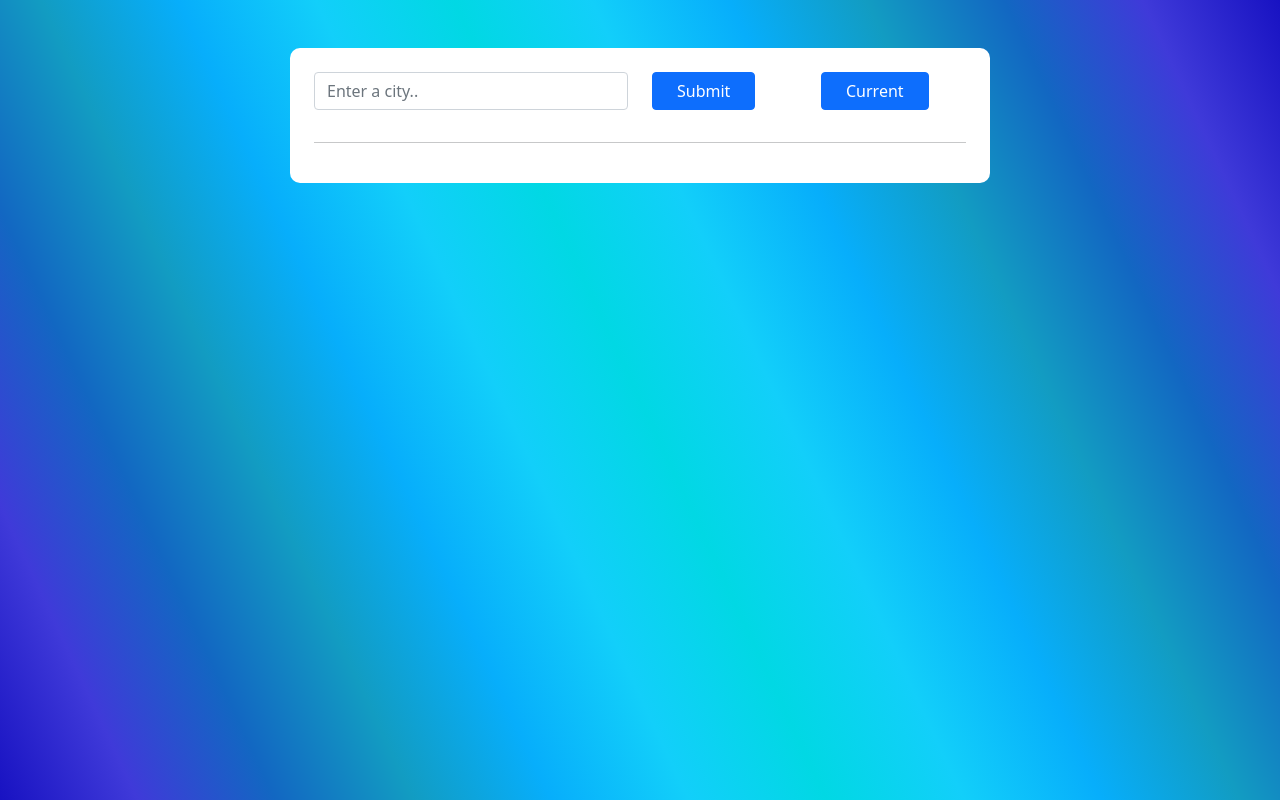
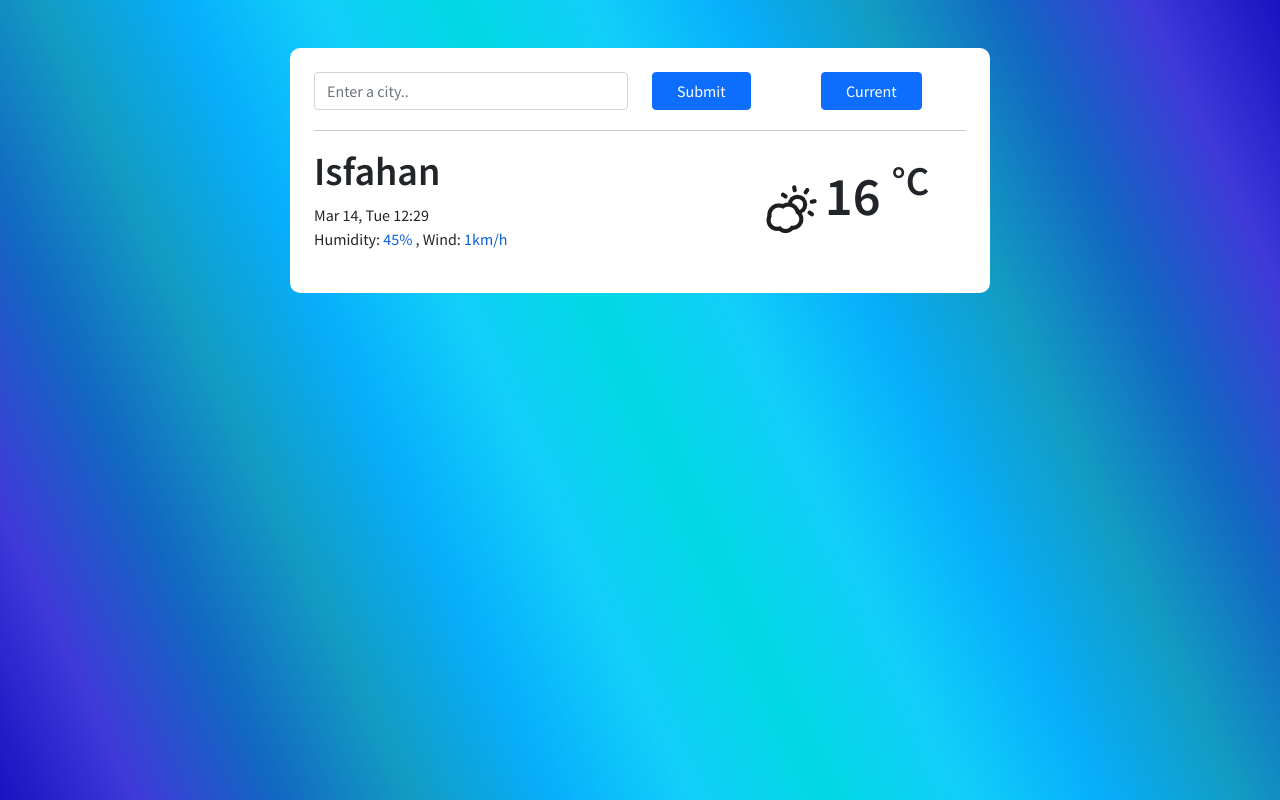
Before and after one commit to HanieSolaty/Vanila-Weather-App, a plain HTML site: page index.html in a window 1280 px wide. Drawn offline with nearby package versions, Linux system fonts and the light colour scheme.

Commit message:
adding second row containing weather details

```diff
--- a/index.html
+++ b/index.html
@@ -4,6 +4,14 @@
     <meta charset="UTF-8" />
     <meta http-equiv="X-UA-Compatible" content="IE=edge" />
     <meta name="viewport" content="width=device-width, initial-scale=1.0" />
+
+    <!-- Google fonts -->
+    <link rel="preconnect" href="https://fonts.googleapis.com" />
+    <link rel="preconnect" href="https://fonts.gstatic.com" crossorigin />
+    <link
+      href="https://fonts.googleapis.com/css2?family=Kalam:wght@300&family=Source+Sans+Pro:wght@200;300;400;600;700;900&display=swap"
+      rel="stylesheet"
+    />
 
     <!-- Bootstrap css cdns -->
     <link
@@ -21,8 +29,9 @@
   <body>
     <div class="app mt-5">
       <div class="container p-4">
+        <!-- first row contains searching items-->
         <div class="row">
-          <div class="mb-3 col-6">
+          <div class="mb-1 col-6">
             <input
               type="text"
               class="form-control"
@@ -31,16 +40,38 @@
               placeholder="Enter a city.."
             />
           </div>
-          <div class="mb-3 col-3">
+          <div class="mb-1 col-3">
             <button type="submit" class="btn btn-primary px-4">Submit</button>
           </div>
-          <div class="mb-3 col-3">
+          <div class="mb-1 col-3">
             <button type="submit" class="btn btn-primary px-4">Current</button>
           </div>
         </div>
 
         <hr />
-        <div class="row"></div>
+
+        <!-- second row contains today weather and details about it -->
+        <div class="row pb-3">
+          <div class="col-6">
+            <div class="row"><h1 class="city">Isfahan</h1></div>
+            <div class="row"><p class="mb-0">Mar 14, Tue 12:29</p></div>
+            <div class="row">
+              <p class="mb-0">
+                Humidity: <span><span class="humidity">45</span>%</span> , Wind:
+                <span><span class="wind">1</span>km/h</span>
+              </p>
+            </div>
+            <!-- <div class="row"><p class="mb-0">few clouds</p></div> -->
+          </div>
+          <div class="offset-2 col-4 py-3">
+            <img
+              class="main-temp-icon"
+              src="images/download.png"
+              alt="weather icon"
+            />
+            <h1 class="main-temp-text">16 <sup>°C</sup></h1>
+          </div>
+        </div>
         <div class="row"></div>
       </div>
     </div>
--- a/src/style.css
+++ b/src/style.css
@@ -2,6 +2,8 @@ html {
   height: 100%;
 }
 body {
+  font-family: "Kalam", cursive;
+  font-family: "Source Sans Pro", sans-serif;
   box-sizing: border-box;
   background: linear-gradient(
     65deg,
@@ -38,3 +40,22 @@ body {
   font-weight: bold;
   border: 1px solid #0b5ed7;
 }
+
+.city {
+  font-weight: 600;
+}
+
+span {
+  color: #0b5ed7;
+}
+
+.main-temp-icon {
+  display: inline-block;
+}
+
+.main-temp-text {
+  display: inline-block;
+  font-size: 3.4rem;
+  font-weight: 600;
+  padding-left: 5px;
+}
```
Also changed, not shown: images/download.png (added).
